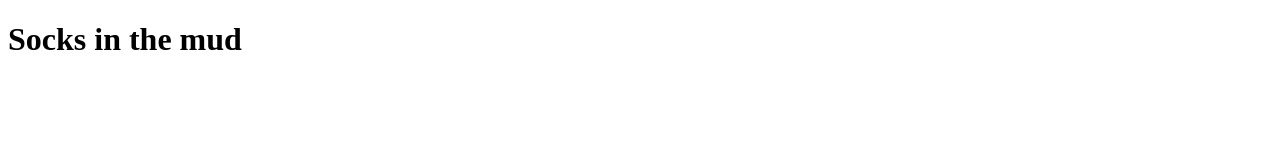
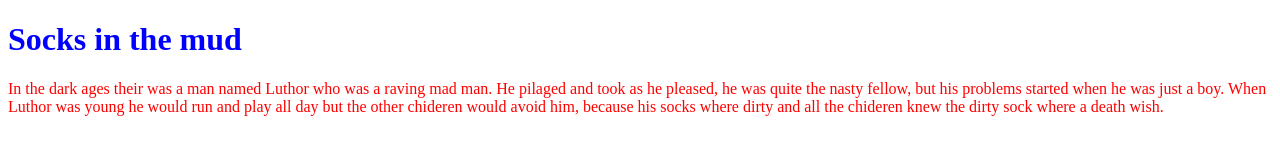
Before and after one commit to RoyBoy55/socksInTheMud, a plain HTML site: page index.html in a window 1280 px wide. Drawn offline with Linux system fonts and the light colour scheme.

Commit message:
color/story

```diff
--- a/index.html
+++ b/index.html
@@ -4,11 +4,13 @@
 
   <head>
     <title>socksInTheMud</title>
+    <link href="style.css" rel="stylesheet" />
   </head>
 
   <body>
     <h1>Socks in the mud</h1>
 
+    <p>In the dark ages their was a man named Luthor who was a raving mad man. He pilaged and took as he pleased, he was quite the nasty fellow, but his problems started when he was just a boy. When Luthor was young he would run and play all day but the other chideren would avoid him, because his socks where dirty and all the chideren knew the dirty sock where a death wish.</p>
 
 
   </body>
--- /dev/null
+++ b/style.css
@@ -0,0 +1,7 @@
+h1 {
+  color:blue;
+}
+
+p {
+  color:red;
+}
```
